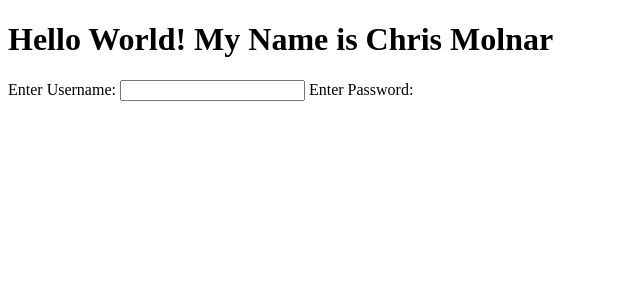
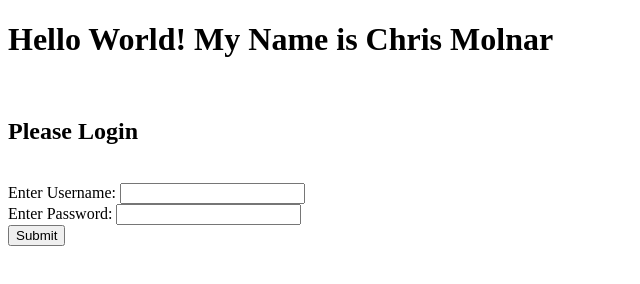
Before and after one commit to ChristophenMol/hello-world, a plain HTML site: page index.html in a window 1280 px wide. Shown: the whole page, without its empty margins (0-640 px from the left). Drawn offline with Linux system fonts and the light colour scheme.

Commit message:
first vs code commit to github

```diff
--- a/index.html
+++ b/index.html
@@ -6,11 +6,17 @@
   </head>
   <body>
     <h1>Hello World! My Name is Chris Molnar</h1>
-    <form action="index.html" method="get">
+    <br>
+    <h2>Please Login</h2>
+    <br>
+    <form id="login" action="index.html" method="get">
       <label for="username">Enter Username: </label>
-      <input type="text" minlength="5" maxlength="15" required></input>
+      <input id="username" type="text" minlength="5" maxlength="15" required>
+      <br>
     <label for="password">Enter Password: </label>
-    <inout type="password" minlength="8" maxlength="16" required></input>
+    <input id="password" type="password" minlength="8" maxlength="16" required>
+    <br>
+    <input type="submit">
     </form>
   </body>
 </html>
```
